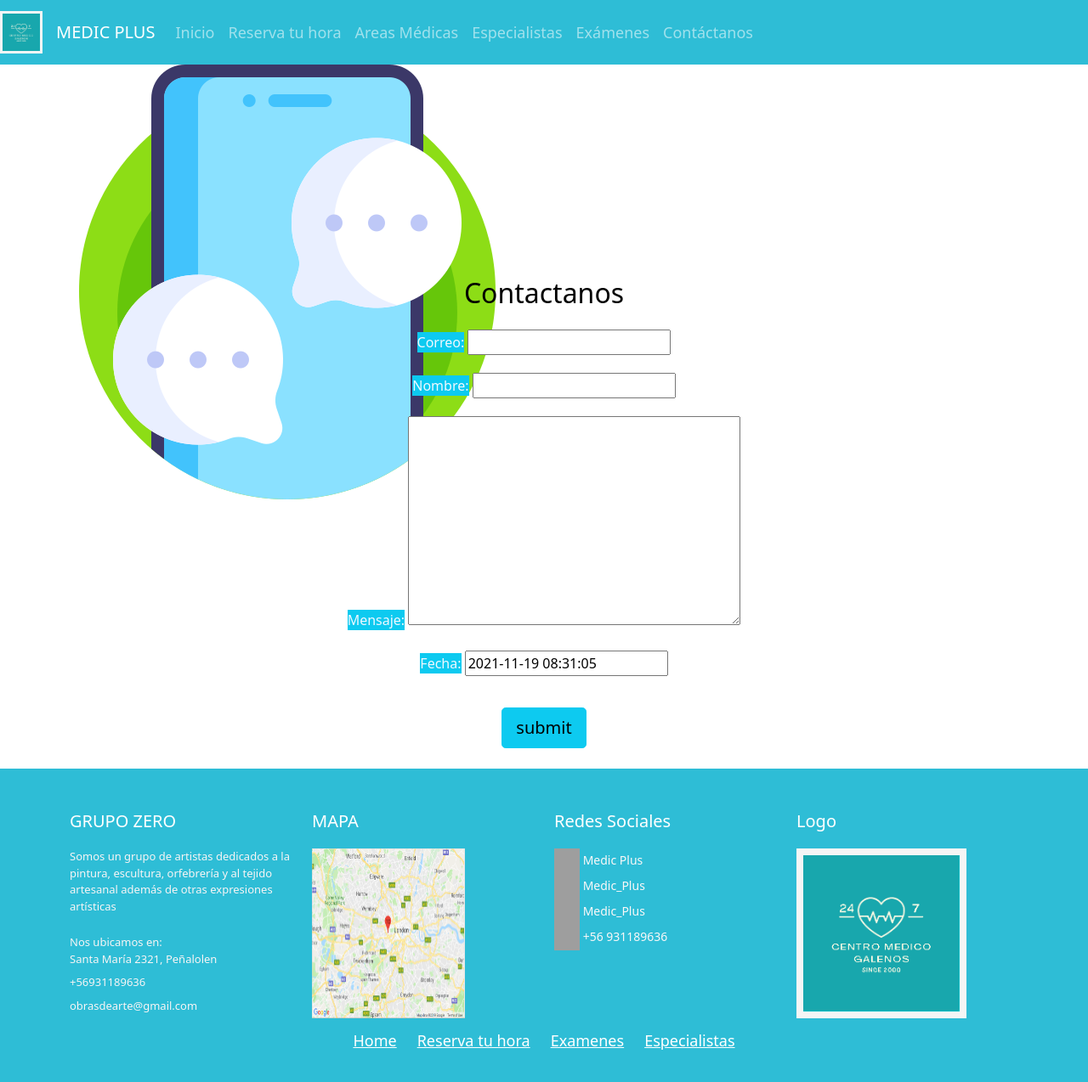
After one commit to BrandonSepu/medicplus, a Django app: page /contact in a window 1280 px wide. The commit adds this page. Shown: the whole page at 85% size. Run offline with Django 3.2, Linux system fonts and the light colour scheme; grey boxes are pictures that could not be loaded.

Commit message:
contact funcionando

```diff
--- a/core/static/app/css/index.css
+++ b/core/static/app/css/index.css
@@ -68,6 +68,11 @@ h2{
     width: 50px;
     padding:3px;
    background-color: #f5f5f5;
+}
+
+.imgcontact{
+  height: 250px;
+  width: 250px;
 }
 
 /*footer*/
--- a/core/templates/web/base.html
+++ b/core/templates/web/base.html
@@ -8,11 +8,13 @@
     <meta name="viewport" content="width=device-width, initial-scale=1.0">
     <title>C.M Galenos</title>
 
+    <link href="https://cdn.jsdelivr.net/npm/bootstrap@5.0.1/dist/css/bootstrap.min.css" rel="stylesheet" integrity="sha384-+0n0xVW2eSR5OomGNYDnhzAbDsOXxcvSN1TPprVMTNDbiYZCxYbOOl7+AMvyTG2x" crossorigin="anonymous">
+    <script src="https://cdn.jsdelivr.net/npm/bootstrap@5.0.1/dist/js/bootstrap.bundle.min.js" integrity="sha384-gtEjrD/SeCtmISkJkNUaaKMoLD0//ElJ19smozuHV6z3Iehds+3Ulb9Bn9Plx0x4" crossorigin="anonymous"></script>
 
     {% block css %}
-    <link href="https://cdn.jsdelivr.net/npm/bootstrap@5.0.1/dist/css/bootstrap.min.css" rel="stylesheet" integrity="sha384-+0n0xVW2eSR5OomGNYDnhzAbDsOXxcvSN1TPprVMTNDbiYZCxYbOOl7+AMvyTG2x" crossorigin="anonymous">
-    <script src="https://cdn.jsdelivr.net/npm/bootstrap@5.0.1/dist/js/bootstrap.bundle.min.js" integrity="sha384-gtEjrD/SeCtmISkJkNUaaKMoLD0//ElJ19smozuHV6z3Iehds+3Ulb9Bn9Plx0x4" crossorigin="anonymous"></script>
-    <link rel="stylesheet" href="{% static 'app/css/index.css' %}">
+      <link href="https://cdn.jsdelivr.net/npm/bootstrap@5.0.1/dist/css/bootstrap.min.css" rel="stylesheet" integrity="sha384-+0n0xVW2eSR5OomGNYDnhzAbDsOXxcvSN1TPprVMTNDbiYZCxYbOOl7+AMvyTG2x" crossorigin="anonymous">
+      <script src="https://cdn.jsdelivr.net/npm/bootstrap@5.0.1/dist/js/bootstrap.bundle.min.js" integrity="sha384-gtEjrD/SeCtmISkJkNUaaKMoLD0//ElJ19smozuHV6z3Iehds+3Ulb9Bn9Plx0x4" crossorigin="anonymous"></script>
+      <link rel="stylesheet" href="{% static 'app/css/index.css' %}">
     {% endblock css %}
 
 
@@ -47,7 +49,7 @@
           <a class="nav-link" href="">Exámenes</a>
         </li>
         <li class="nav-item active">
-          <a class="nav-link" href="">Contáctanos</a>
+          <a class="nav-link" href="{% url 'contact' %}">Contáctanos</a>
         </li>
       </ul>
     </div>
--- /dev/null
+++ b/core/templates/web/contact.html
@@ -0,0 +1,56 @@
+{% extends 'web/base.html' %}
+{% load static %}
+{% block contenido %}
+    {% block css %}
+        <link rel="stylesheet" href="{% static 'app/css/index.css' %}">
+    {% endblock css %}
+    <div class="container login-form">
+        <div class="row" >
+            <div class="col-md-12 col-md-offset-4">
+                <div class="panel panel-default">
+                    <div class="panel-body">
+                        <div class="text-center">
+                            <form id="register-form" role="form" autocomplete="on" class="form" method="POST">
+                                {% csrf_token %}
+                                <div class="imgcontact">
+                                    <img src="{% static 'app/img/nuevo-mensaje.png'  %}" alt="Avatar">
+                                </div>
+                                <h2 class="text-center">Contactanos</h2>
+                                <div class="card-body">
+                                    <div class="mb-3">
+                                        <label for="exampleFormControlInput1" class="form-label bg-info">Correo:</label>
+                                        {{cform.email}}
+                                        <!--<input type="email" class="form-control" id="exampleFormControlInput1" placeholder="name@example.com">
+                                        -->
+                                    </div>
+                                    <div class="mb-3">
+                                        <label for="exampleFormControlInput1" class="form-label bg-info">Nombre:</label>
+                                        {{cform.nameContact}}
+                                        <!--<input type="email" class="form-control" id="exampleFormControlInput1" placeholder="Brandon Sepulveda">
+                                        -->
+                                    </div>
+                                    <div class="mb-3">
+                                        <label for="exampleFormControlTextarea1" class="form-label bg-info">Mensaje:</label>
+                                        {{cform.msn}}
+                                        <!--<textarea class="form-control" id="exampleFormControlTextarea1" rows="3"></textarea>
+                                        -->
+                                    </div>
+                                    <div class="mb-3">
+                                        <label for="exampleFormControlTextarea1" class="form-label bg-info">Fecha:</label>
+                                        {{cform.created_date}}
+                                        <!--<textarea class="form-control" id="exampleFormControlTextarea1" rows="3"></textarea>
+                                        -->
+                                    </div>
+                                </div>
+                                <div class="form-group">
+                                    <input name="btnForget" class="btn btn-lg btn-info btn-block btnForget" value="submit" type="submit">
+                                </div>
+                                <br>
+                            </form>
+                        </div>
+                    </div>
+                </div>
+            </div>
+        </div>
+    </div>
+{% endblock contenido %}
--- a/core/urls.py
+++ b/core/urls.py
@@ -5,4 +5,5 @@ urlpatterns = [
     path("base", views.base, name="base"),
     path("", views.index, name="index"),
     path("tomahora", views.tomahora, name="tomahora"),
+    path("contact", views.contact, name="contact"),
 ]
--- a/core/views.py
+++ b/core/views.py
@@ -1,4 +1,5 @@
 from django.shortcuts import render
+from .forms import contactForm
 
 # Create your views here.
 
@@ -10,3 +11,21 @@ def index(request):
 
 def tomahora(request):
     return render(request, 'web/tomahora.html')
+
+def contact(request): #CONTACTO
+
+    msnform = contactForm()
+    data = {'cform' : msnform}
+
+    if request.method == 'POST':
+        msnform = contactForm(data = request.POST)
+        if msnform.is_valid():
+            msnform.save()
+        else:
+            data["cform"] = msnform;
+
+        print("Mensaje enviado Correctamente")
+    else:
+        print("No se puedo enviar el mensaje, revisa los datos")
+
+    return render(request, 'web/contact.html',  data)
```
Also changed, not shown: core/templates/web/tomahora.html (+3 -4 lines), core/static/app/img/nuevo-mensaje.png (added), db.sqlite3.
